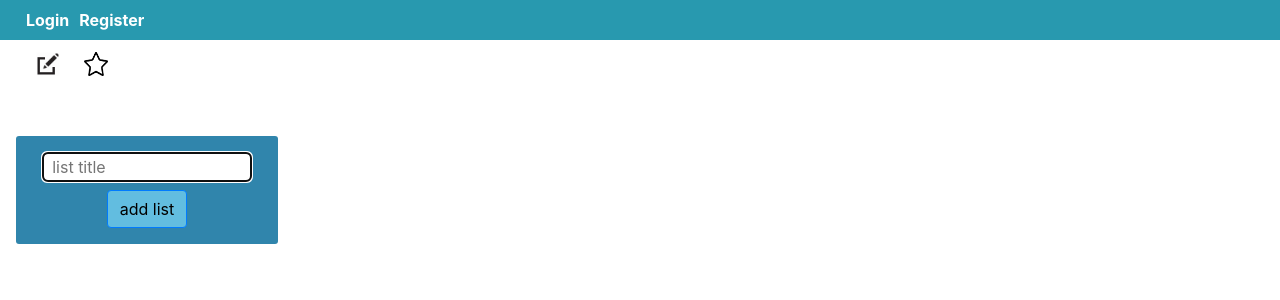
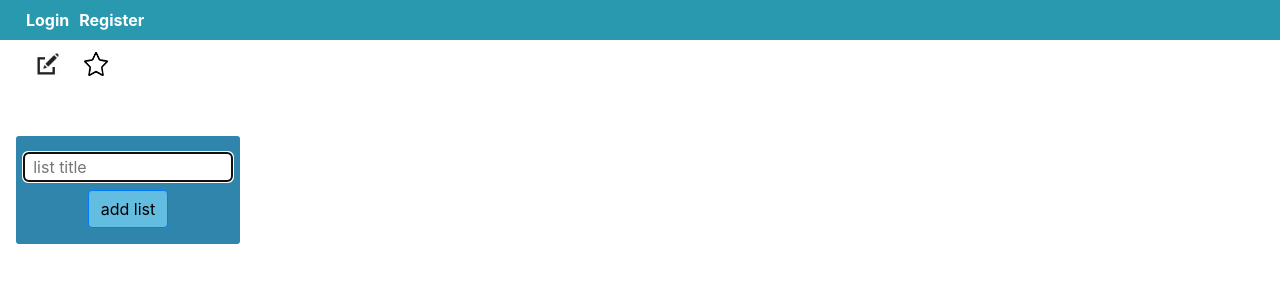
Before and after one commit to michaelsnow3/trello-clone-app, a React (Create React App) app: page /board in a window 1280 px wide. Shown: the top 300 px of the page. Built offline with nearby package versions, Linux system fonts and the light colour scheme.

Commit message:
changed background color of settings menu

```diff
--- a/src/components/AddList/AddList.css
+++ b/src/components/AddList/AddList.css
@@ -9,6 +9,7 @@
   flex-direction: column;
   justify-content: center;
   align-items: center;
+  width: 14rem;
 }
 
 .addListInput {
--- a/src/components/ComponentMenus/menus.css
+++ b/src/components/ComponentMenus/menus.css
@@ -18,7 +18,7 @@
 }
 
 .settingsMenu {
-  background-color: rgb(214, 214, 214);
+  background-color: rgb(166, 255, 221);
   border: 1px solid black;
   border-radius: 3px;
   position: absolute;
```
